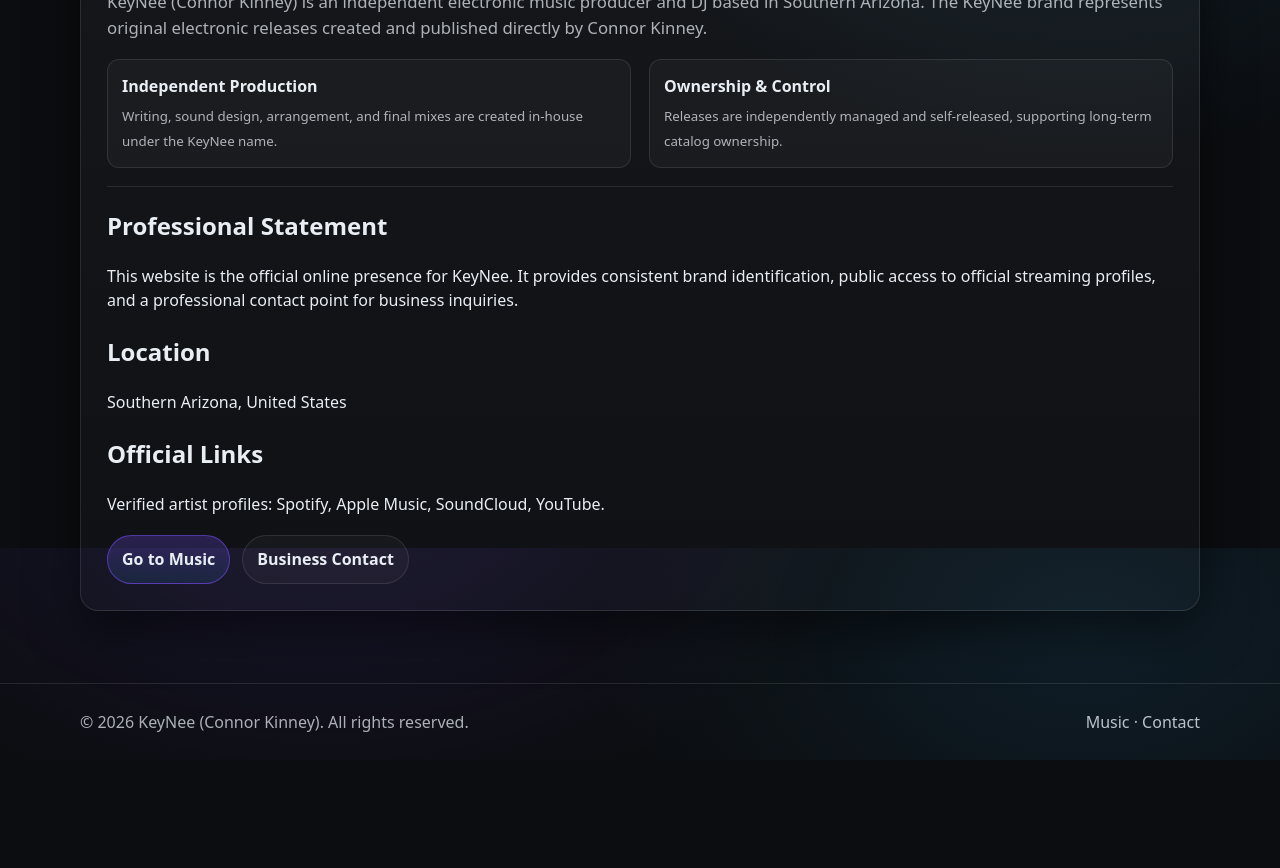
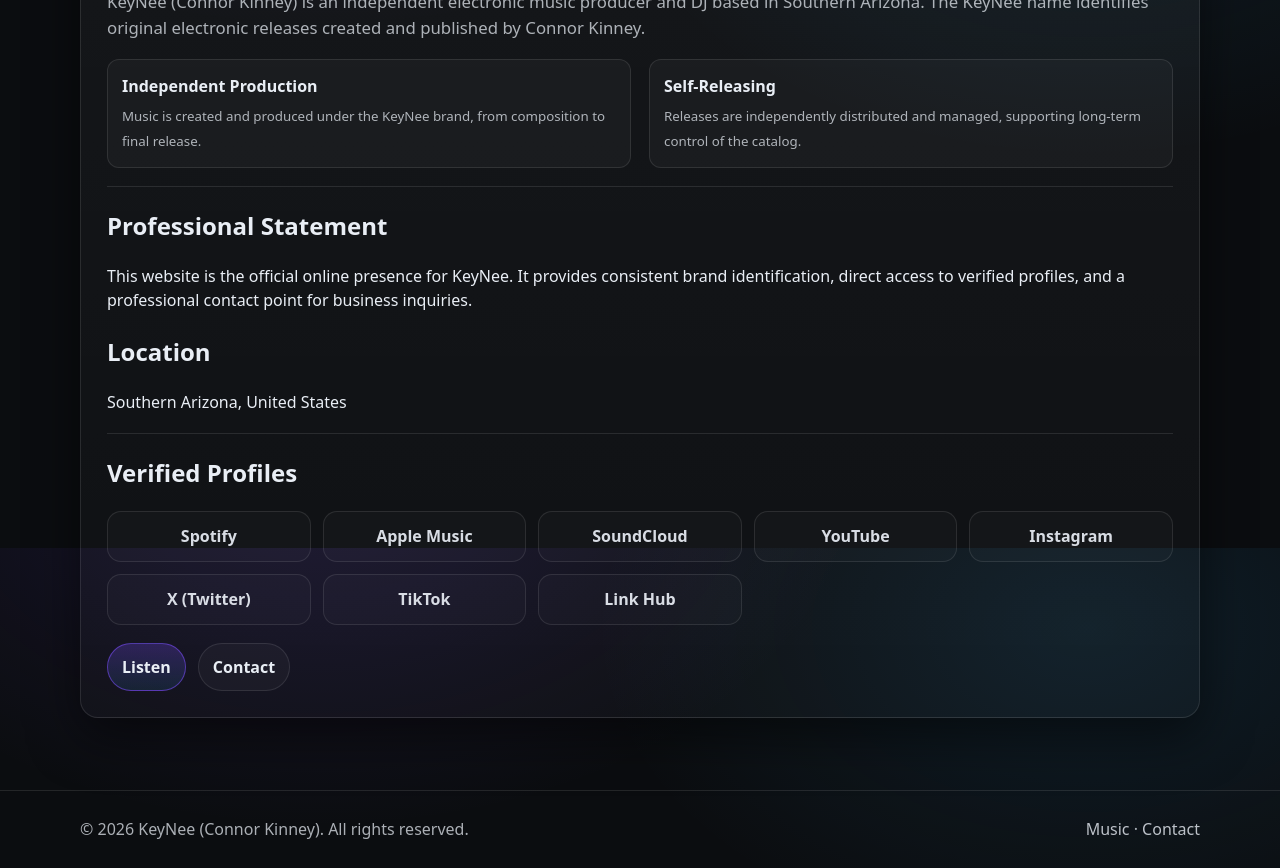
Before and after one commit to EmberLeigh98/keynee-website, a plain HTML site: page about.html in a window 1280 px wide. Shown: the part 252-1120 px from the top of the page. Before the commit the page ends 1012 px from the top, so only its background shows below. Drawn offline with Linux system fonts and the light colour scheme.

Commit message:
Update about.html

```diff
--- a/about.html
+++ b/about.html
@@ -5,12 +5,21 @@
   <meta name="viewport" content="width=device-width, initial-scale=1" />
 
   <title>KeyNee | About</title>
-  <meta name="description" content="About KeyNee (Connor Kinney), an independent electronic music producer and DJ based in Southern Arizona. Independent production and ownership-focused." />
+  <meta name="description" content="About KeyNee (Connor Kinney), an independent electronic music producer and DJ based in Southern Arizona. Independent production and self-releasing." />
   <meta name="robots" content="index, follow" />
+  <meta name="theme-color" content="#0b0d10" />
+
+  <link rel="canonical" href="https://keynee.com/about.html" />
+  <link rel="icon" href="/favicon.svg" type="image/svg+xml" />
 
   <meta property="og:title" content="KeyNee | About" />
-  <meta property="og:description" content="Independent electronic music producer and DJ based in Southern Arizona." />
+  <meta property="og:description" content="About KeyNee (Connor Kinney), independent electronic music producer and DJ based in Southern Arizona." />
   <meta property="og:type" content="website" />
+  <meta property="og:url" content="https://keynee.com/about.html" />
+
+  <meta name="twitter:card" content="summary" />
+  <meta name="twitter:title" content="KeyNee | About" />
+  <meta name="twitter:description" content="About KeyNee (Connor Kinney), independent electronic music producer and DJ." />
 
   <link rel="stylesheet" href="./assets/css/styles.css" />
 </head>
@@ -39,22 +48,22 @@
       <div class="container">
         <div class="card">
           <div class="card-inner">
-            <span class="kicker">About the Artist</span>
-            <h1 class="h1" style="margin-top:12px;">About KeyNee</h1>
+            <span class="kicker">About</span>
+            <h1 class="h1" style="margin-top:12px;">KeyNee</h1>
 
             <p class="lead">
               KeyNee (Connor Kinney) is an independent electronic music producer and DJ based in Southern Arizona.
-              The KeyNee brand represents original electronic releases created and published directly by Connor Kinney.
+              The KeyNee name identifies original electronic releases created and published by Connor Kinney.
             </p>
 
-            <div class="grid-2" style="margin-top: 12px;">
+            <div class="grid-2" style="margin-top:12px;">
               <div class="tile">
                 <strong>Independent Production</strong>
-                <small>Writing, sound design, arrangement, and final mixes are created in-house under the KeyNee name.</small>
+                <small>Music is created and produced under the KeyNee brand, from composition to final release.</small>
               </div>
               <div class="tile">
-                <strong>Ownership & Control</strong>
-                <small>Releases are independently managed and self-released, supporting long-term catalog ownership.</small>
+                <strong>Self-Releasing</strong>
+                <small>Releases are independently distributed and managed, supporting long-term control of the catalog.</small>
               </div>
             </div>
 
@@ -63,25 +72,42 @@
             <h2>Professional Statement</h2>
             <p>
               This website is the official online presence for KeyNee. It provides consistent brand identification,
-              public access to official streaming profiles, and a professional contact point for business inquiries.
+              direct access to verified profiles, and a professional contact point for business inquiries.
             </p>
 
             <h2>Location</h2>
             <p>Southern Arizona, United States</p>
 
-            <h2>Official Links</h2>
-            <p>
-              Verified artist profiles:
-              <a href="https://open.spotify.com/artist/3nKXPiUilxv2VnHQzcSUjg" target="_blank" rel="noopener">Spotify</a>,
-              <a href="https://music.apple.com/us/artist/keynee/1795952436" target="_blank" rel="noopener">Apple Music</a>,
-              <a href="https://soundcloud.com/keyneeofficial" target="_blank" rel="noopener">SoundCloud</a>,
-              <a href="https://www.youtube.com/@keyneeofficial" target="_blank" rel="noopener">YouTube</a>.
-            </p>
+            <div class="hr"></div>
 
-            <div class="actions" style="margin-top: 18px;">
-              <a class="btn primary" href="./music.html">Go to Music</a>
-              <a class="btn" href="./contact.html">Business Contact</a>
+            <h2>Verified Profiles</h2>
+            <div class="platforms" aria-label="Verified profiles">
+              <a href="https://open.spotify.com/artist/3nKXPiUilxv2VnHQzcSUjg" target="_blank" rel="noopener">Spotify</a>
+              <a href="https://music.apple.com/us/artist/keynee/1795952436" target="_blank" rel="noopener">Apple Music</a>
+              <a href="https://soundcloud.com/keyneeofficial" target="_blank" rel="noopener">SoundCloud</a>
+              <a href="https://www.youtube.com/@keyneeofficial" target="_blank" rel="noopener">YouTube</a>
+              <a href="https://www.instagram.com/keyneeofficial/" target="_blank" rel="noopener">Instagram</a>
+              <a href="https://x.com/keyneeofficial" target="_blank" rel="noopener">X (Twitter)</a>
+              <a href="https://www.tiktok.com/@keyneeofficial?_r=1&_t=ZT-94H7k94pDt0" target="_blank" rel="noopener">TikTok</a>
+              <a href="https://ffm.bio/keyneeofficial?utm_source=ig&utm_medium=social&utm_content=link_in_bio&fbclid=PAZXh0bgNhZW0CMTEAc3J0YwZhcHBfaWQMMjU2MjgxMDQwNTU4AAGnL_d3eMAfAOSUNmQb2b5dzyDnwb2EbNoDO7QwXjFbBvjmENhUtZP0EtmZ3xQ_aem_nmFagQft4AGV7rJnzErsvA" target="_blank" rel="noopener">Link Hub</a>
             </div>
+
+            <div class="actions" style="margin-top:18px;">
+              <a class="btn primary" href="./music.html">Listen</a>
+              <a class="btn" href="./contact.html">Contact</a>
+            </div>
+
+            <script type="application/ld+json">
+            {
+              "@context":"https://schema.org",
+              "@type":"Person",
+              "name":"Connor Kinney",
+              "alternateName":"KeyNee",
+              "jobTitle":"Music Producer / DJ",
+              "homeLocation":"Southern Arizona, USA",
+              "url":"https://keynee.com/about.html"
+            }
+            </script>
           </div>
         </div>
       </div>
@@ -90,9 +116,13 @@
 
   <footer class="site-footer">
     <div class="container footer-inner">
-      <div>© 2026 KeyNee (Connor Kinney). All rights reserved.</div>
+      <div>© <span id="year"></span> KeyNee (Connor Kinney). All rights reserved.</div>
       <div><a href="./music.html">Music</a> · <a href="./contact.html">Contact</a></div>
     </div>
   </footer>
+
+  <script>
+    document.getElementById("year").textContent = new Date().getFullYear();
+  </script>
 </body>
 </html>
```
